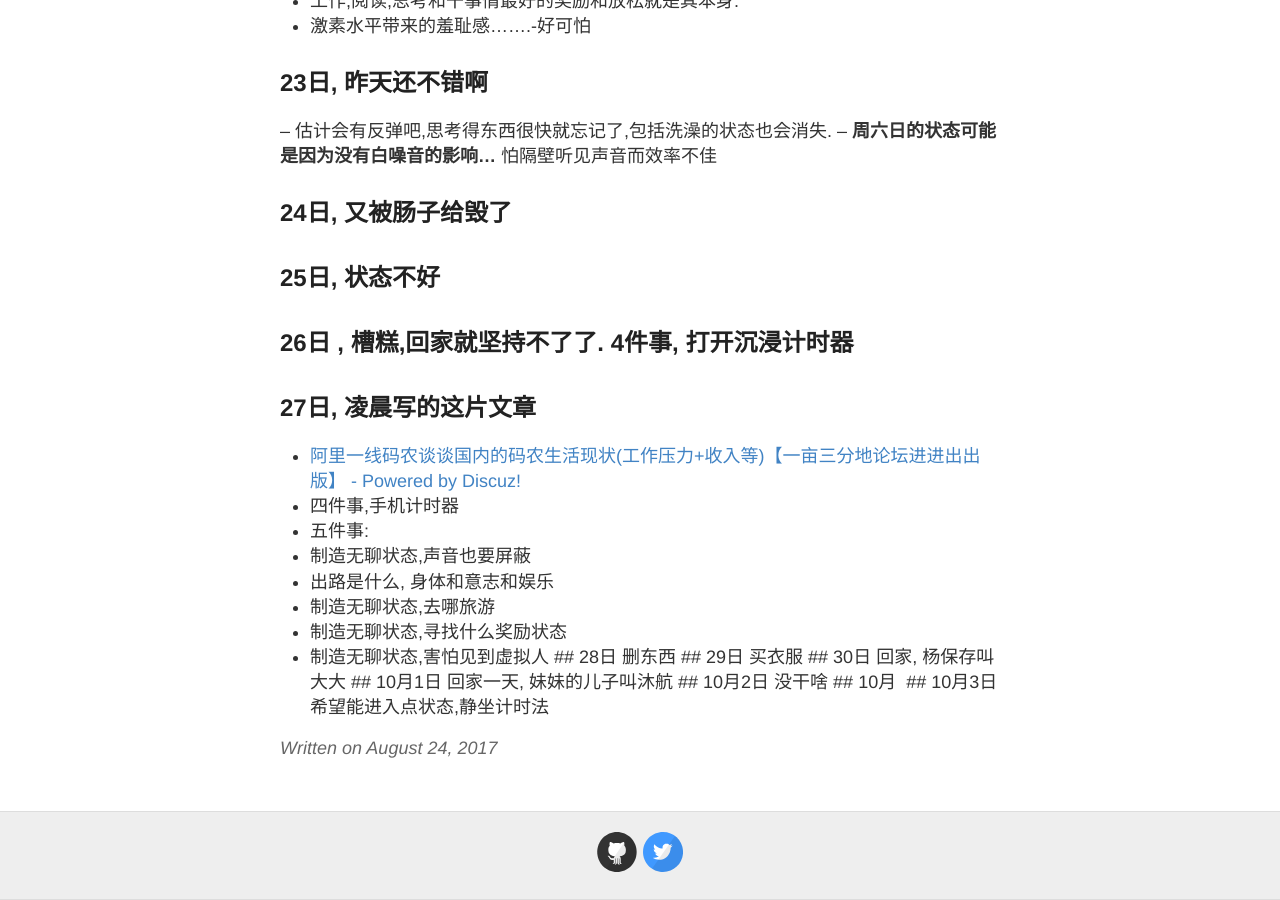
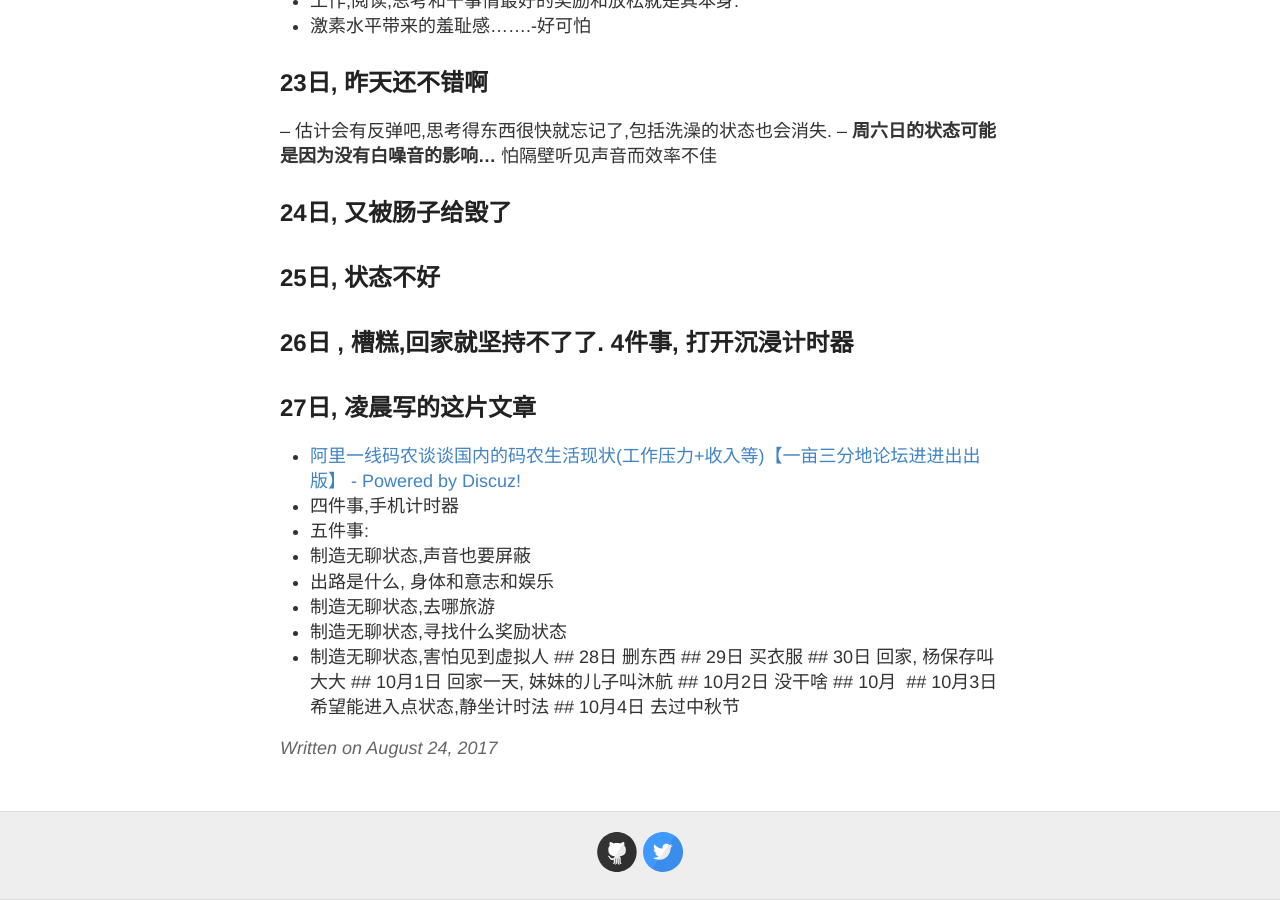
Before and after one commit to evelol/zzx_blog, a Jekyll site: the page built from _posts/2017-08-24-Ok.md, in a window 1280 px wide and 900 px high, scrolled down 4105 px. Built offline with Jekyll 4.4.1, drawn with Linux system fonts in a browser that asks for light colours; our own code applies the rules of GitHub Pages for plain Markdown files.

Commit message:
Update 2017-08-24-Ok.md

```diff
--- a/_posts/2017-08-24-Ok.md
+++ b/_posts/2017-08-24-Ok.md
@@ -110,3 +110,4 @@
  ## 10月2日 没干啥
  ## 10月
  ## 10月3日 希望能进入点状态,静坐计时法
+ ## 10月4日 去过中秋节
```
